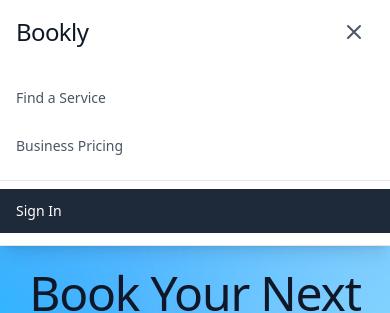
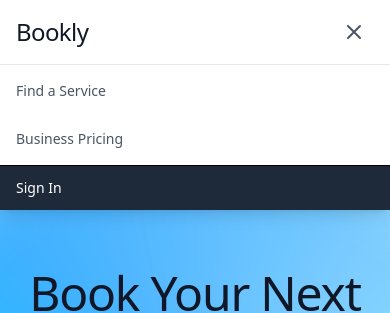
Before and after one commit to DeerEdge/Bookly, a React (Vite) app in the folder order/: page / in a window 390 px wide. Both pictures are taken after a click on the button 354 px from the left and 32 px from the top of the page. Shown: the top 313 px of the page. Built offline with nearby package versions, Linux system fonts and the light colour scheme; no server answers.

Commit message:
dropdown uis

```diff
--- a/order/src/components/Navbar.jsx
+++ b/order/src/components/Navbar.jsx
@@ -68,7 +68,7 @@ const Navbar = ({ activeTab, setActiveTab, currentUser, onLogout, isAdmin, isPub
                   className={`
                                           px-4 py-2 text-sm font-light rounded-md transition-colors duration-200
                       ${activeTab === 'dashboard'
-                      ? 'text-blue-600 bg-blue-50'
+                        ? 'text-blue-600 bg-blue-50 border-l-4 border-blue-600'
                         : 'text-gray-600 hover:text-gray-900 hover:bg-gray-200'
                       }
                   `}
@@ -80,7 +80,7 @@ const Navbar = ({ activeTab, setActiveTab, currentUser, onLogout, isAdmin, isPub
                   className={`
                                           px-4 py-2 text-sm font-light rounded-md transition-colors duration-200
                       ${activeTab === 'calendar'
-                      ? 'text-blue-600 bg-blue-50'
+                        ? 'text-blue-600 bg-blue-50 border-l-4 border-blue-600'
                         : 'text-gray-600 hover:text-gray-900 hover:bg-gray-200'
                       }
                   `}
@@ -92,7 +92,7 @@ const Navbar = ({ activeTab, setActiveTab, currentUser, onLogout, isAdmin, isPub
                   className={`
                                           px-4 py-2 text-sm font-light rounded-md transition-colors duration-200
                       ${activeTab === 'history'
-                      ? 'text-blue-600 bg-blue-50'
+                        ? 'text-blue-600 bg-blue-50 border-l-4 border-blue-600'
                         : 'text-gray-600 hover:text-gray-900 hover:bg-gray-200'
                       }
                   `}
@@ -104,7 +104,7 @@ const Navbar = ({ activeTab, setActiveTab, currentUser, onLogout, isAdmin, isPub
                   className={`
                                           px-4 py-2 text-sm font-light rounded-md transition-colors duration-200
                       ${activeTab === 'services'
-                      ? 'text-blue-600 bg-blue-50'
+                        ? 'text-blue-600 bg-blue-50 border-l-4 border-blue-600'
                         : 'text-gray-600 hover:text-gray-900 hover:bg-gray-200'
                       }
                   `}
@@ -116,7 +116,7 @@ const Navbar = ({ activeTab, setActiveTab, currentUser, onLogout, isAdmin, isPub
                   className={`
                                           px-4 py-2 text-sm font-light rounded-md transition-colors duration-200
                       ${activeTab === 'profile'
-                      ? 'text-blue-600 bg-blue-50'
+                        ? 'text-blue-600 bg-blue-50 border-l-4 border-blue-600'
                         : 'text-gray-600 hover:text-gray-900 hover:bg-gray-200'
                       }
                   `}
@@ -219,8 +219,14 @@ const Navbar = ({ activeTab, setActiveTab, currentUser, onLogout, isAdmin, isPub
 
         {/* Mobile Menu Accordion */}
         {isMobileMenuOpen && (
-          <div className="absolute top-16 left-0 right-0 md:hidden bg-white bg-opacity-95 backdrop-blur-sm border-b border-gray-200 shadow-lg z-50">
-            <div className="py-3 space-y-1">
+                      <motion.div
+              className="absolute top-16 left-0 right-0 md:hidden bg-white bg-opacity-95 backdrop-blur-sm border-t border-gray-200 shadow-lg z-50"
+              initial={{ opacity: 0, y: -10 }}
+              animate={{ opacity: 1, y: 0 }}
+              exit={{ opacity: 0, y: -10 }}
+              transition={{ duration: 0.2, ease: "easeOut" }}
+            >
+            <div className="pt-1 space-y-1">
               {isAdmin && currentUser ? (
                 <>
                   <button
@@ -228,7 +234,7 @@ const Navbar = ({ activeTab, setActiveTab, currentUser, onLogout, isAdmin, isPub
                     className={`
                       w-full text-left px-4 py-3 text-sm font-light transition-colors duration-200
                       ${activeTab === 'dashboard'
-                        ? 'text-blue-600 bg-blue-50 border-r-4 border-blue-600'
+                        ? 'text-blue-600 bg-blue-50 border-l-4 border-blue-600'
                         : 'text-gray-600 hover:text-gray-900 hover:bg-gray-100'
                       }
                     `}
@@ -240,7 +246,7 @@ const Navbar = ({ activeTab, setActiveTab, currentUser, onLogout, isAdmin, isPub
                     className={`
                       w-full text-left px-4 py-3 text-sm font-light transition-colors duration-200
                       ${activeTab === 'calendar'
-                        ? 'text-blue-600 bg-blue-50 border-r-4 border-blue-600'
+                        ? 'text-blue-600 bg-blue-50 border-l-4 border-blue-600'
                         : 'text-gray-600 hover:text-gray-900 hover:bg-gray-100'
                       }
                     `}
@@ -252,7 +258,7 @@ const Navbar = ({ activeTab, setActiveTab, currentUser, onLogout, isAdmin, isPub
                     className={`
                       w-full text-left px-4 py-3 text-sm font-light transition-colors duration-200
                       ${activeTab === 'history'
-                        ? 'text-blue-600 bg-blue-50 border-r-4 border-blue-600'
+                        ? 'text-blue-600 bg-blue-50 border-l-4 border-blue-600'
                         : 'text-gray-600 hover:text-gray-900 hover:bg-gray-100'
                       }
                     `}
@@ -264,7 +270,7 @@ const Navbar = ({ activeTab, setActiveTab, currentUser, onLogout, isAdmin, isPub
                     className={`
                       w-full text-left px-4 py-3 text-sm font-light transition-colors duration-200
                       ${activeTab === 'services'
-                        ? 'text-blue-600 bg-blue-50 border-r-4 border-blue-600'
+                        ? 'text-blue-600 bg-blue-50 border-l-4 border-blue-600'
                         : 'text-gray-600 hover:text-gray-900 hover:bg-gray-100'
                       }
                     `}
@@ -276,14 +282,14 @@ const Navbar = ({ activeTab, setActiveTab, currentUser, onLogout, isAdmin, isPub
                     className={`
                       w-full text-left px-4 py-3 text-sm font-light transition-colors duration-200
                       ${activeTab === 'profile'
-                        ? 'text-blue-600 bg-blue-50 border-r-4 border-blue-600'
+                        ? 'text-blue-600 bg-blue-50 border-l-4 border-blue-600'
                         : 'text-gray-600 hover:text-gray-900 hover:bg-gray-100'
                       }
                     `}
                   >
                     Profile
                   </button>
-                  <div className="border-t border-gray-200 mt-2 pt-2">
+                  <div className="border-t ">
                     <button
                       onClick={() => { onLogout(); setIsMobileMenuOpen(false); }}
                       className="w-full text-left px-4 py-3 text-sm font-light bg-gray-800 hover:bg-gray-900 text-white transition-colors duration-200"
@@ -345,7 +351,7 @@ const Navbar = ({ activeTab, setActiveTab, currentUser, onLogout, isAdmin, isPub
                   >
                     Business Pricing
                   </button>
-                  <div className="border-t border-gray-200 mt-2 pt-2">
+                  <div className="border-t ">
                     <button
                       onClick={() => { navigate('/manage/login'); setIsMobileMenuOpen(false); }}
                       className="w-full text-left px-4 py-3 text-sm font-light bg-gray-800 hover:bg-gray-900 text-white transition-colors duration-200"
@@ -356,7 +362,7 @@ const Navbar = ({ activeTab, setActiveTab, currentUser, onLogout, isAdmin, isPub
                 </>
                               ) : null}
               </div>
-          </div>
+            </motion.div>
           )}
       </div>
     </nav>
```
Lines whose indentation alone changed are shown as unchanged.
